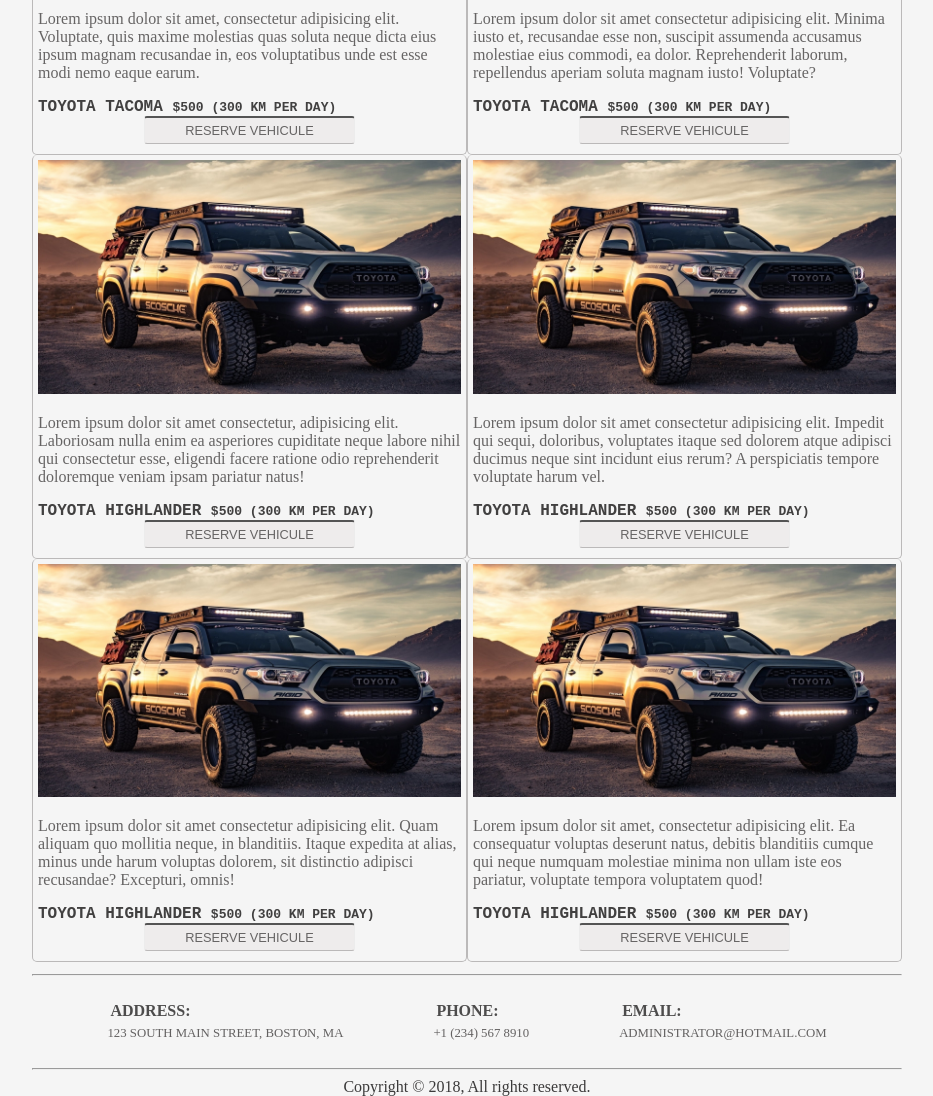
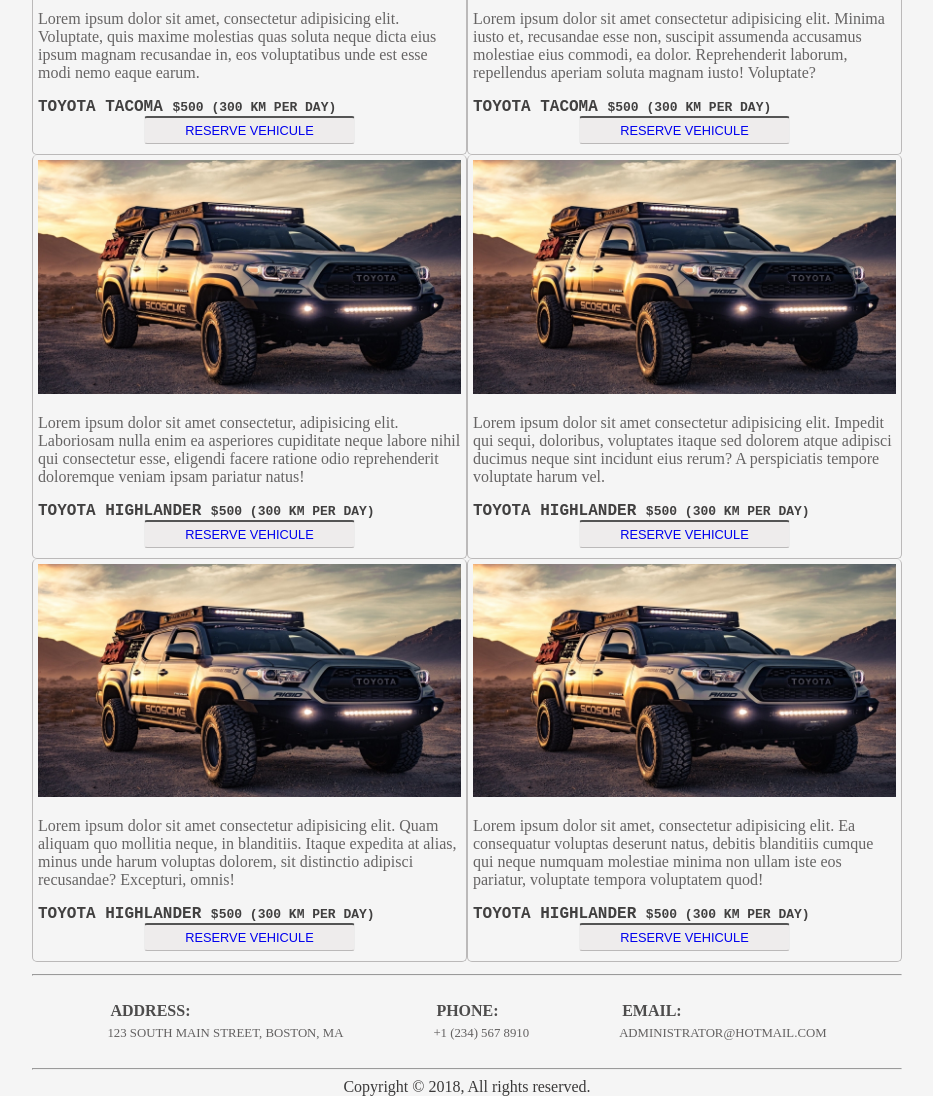
Before and after one commit to tontonmac/CarRentalWebsite, a plain HTML site: page inventory.html in a window 1280 px wide. Shown: the part 380-1476 px from the top of the page, without its empty margins (173-1106 px from the left). Drawn offline with Linux system fonts and the light colour scheme.

Commit message:
link to reservation fixed

```diff
--- a/inventory.html
+++ b/inventory.html
@@ -62,7 +62,7 @@
               toyota tacoma
               <span>$500 (300 km per day)</span>
             </h3>
-            <button>reserve vehicule</button>
+            <button><a href="reservation.html">reserve vehicule</a></button>
           </li>
           <li class="results"><img src="/img/toyota.jpg" alt="">
             <p>Lorem ipsum dolor sit amet consectetur adipisicing elit. Minima iusto et, recusandae esse non, suscipit
@@ -72,7 +72,7 @@
                   toyota tacoma
                   <span>$500 (300 km per day)</span>
                 </h3>
-            <button>reserve vehicule</button>
+            <button><a href="reservation.html">reserve vehicule</a></button>
           </li>
           <li class="results"><img src="/img/toyota.jpg" alt="">
             <p>Lorem ipsum dolor sit amet consectetur, adipisicing elit. Laboriosam nulla enim ea asperiores cupiditate
@@ -82,7 +82,7 @@
                   toyota highlander
                   <span>$500 (300 km per day)</span>
                 </h3>
-            <button>reserve vehicule</button>
+            <button><a href="reservation.html">reserve vehicule</a></button>
           </li>
           <li class="results"><img src="/img/toyota.jpg" alt="">
             <p>Lorem ipsum dolor sit amet consectetur adipisicing elit. Impedit qui sequi, doloribus, voluptates itaque
@@ -92,7 +92,7 @@
                   toyota highlander
                   <span>$500 (300 km per day)</span>
                 </h3>
-            <button>reserve vehicule</button>
+            <button><a href="reservation.html">reserve vehicule</a></button>
           </li>
           <li class="results"><img src="/img/toyota.jpg" alt="">
             <p>Lorem ipsum dolor sit amet consectetur adipisicing elit. Quam aliquam quo mollitia neque, in blanditiis.
@@ -102,7 +102,7 @@
                   toyota highlander
                   <span>$500 (300 km per day)</span>
                 </h3>
-            <button>reserve vehicule</button>
+            <button><a href="reservation.html">reserve vehicule</a></button>
           </li>
           <li class="results"><img src="/img/toyota.jpg" alt="">
             <p>Lorem ipsum dolor sit amet, consectetur adipisicing elit. Ea consequatur voluptas deserunt natus,
@@ -112,7 +112,7 @@
                   toyota highlander
                   <span>$500 (300 km per day)</span>
                 </h3>
-            <button>reserve vehicule</button>
+            <button><a href="reservation.html">reserve vehicule</a></button>
           </li>
         </ul>
       </section> <!-- end search-results -->
```
